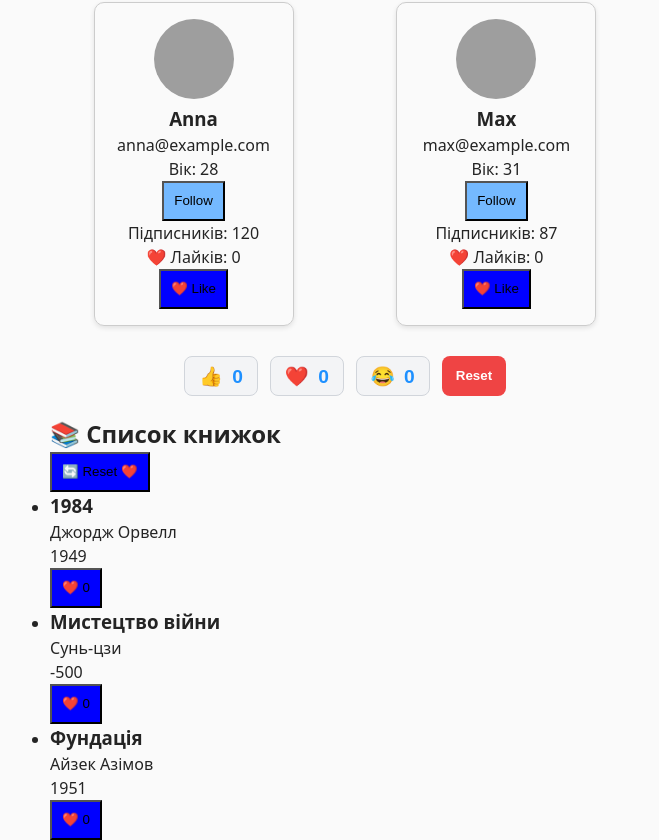
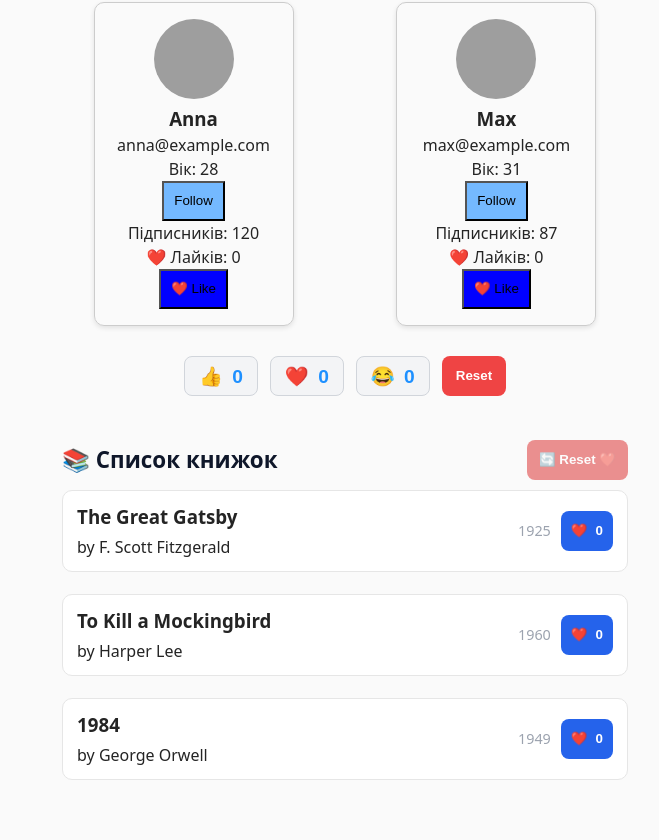
Before and after one commit to Vidiborets0012/react-learning, a React (Vite) app: page / in a window 1280 px wide. Shown: the part 835-1675 px from the top of the page, without its empty margins (295-954 px from the left). After the commit the page ends 1651 px from the top, so only its background shows below. Built offline with nearby package versions, Linux system fonts and the light colour scheme; grey boxes are pictures that could not be loaded.

Commit message:
Add BookList and BookItem components (Stage 07)

```diff
--- a/src/components/AppExp.tsx
+++ b/src/components/AppExp.tsx
@@ -5,7 +5,7 @@ import UserCard from './experiments/UserCard';
 import UserProfile from './UserProfile';
 import SocialApp from './social/SocialApp';
 import ReactionCounter from './ReactionCounter/ReactionCounter';
-import BookList from './Books/BookList';
+import BookList from './Books/BookList/BookList';
 
 export default function AppExp() {
   return (
--- a/src/components/Books/BookItem.tsx
+++ /dev/null
@@ -1,24 +0,0 @@
-type BookItemProps = {
-  title: string;
-  author: string;
-  year: number;
-  likes: number;
-  onLike: () => void;
-};
-
-export default function BookItem({
-  title,
-  author,
-  year,
-  likes,
-  onLike,
-}: BookItemProps) {
-  return (
-    <li>
-      <h3>{title}</h3>
-      <p>{author}</p>
-      <p>{year}</p>
-      <button onClick={onLike}>❤️ {likes}</button>
-    </li>
-  );
-}
--- /dev/null
+++ b/src/components/Books/BookItem/BookItem.module.css
@@ -0,0 +1,72 @@
+.item {
+  list-style: none;
+  background: #fff;
+  border: 1px solid #e6e6e6;
+  border-radius: 10px;
+  padding: 12px 14px;
+  margin-bottom: 12px;
+  transition: transform 0.12s ease, box-shadow 0.12s ease;
+}
+
+.item:hover {
+  transform: translateY(-3px);
+  box-shadow: 0 8px 20px rgba(13, 18, 26, 0.06);
+}
+
+.content {
+  display: flex;
+  justify-content: space-between;
+  align-items: center;
+  gap: 12px;
+}
+
+.meta {
+  display: flex;
+  flex-direction: column;
+  gap: 4px;
+  text-align: left;
+}
+
+.title {
+  margin: 0;
+  font-size: 1.05rem;
+  color: #0f172a;
+}
+
+.author {
+  margin: 0;
+  color: #52525b;
+  font-size: 0.9rem;
+}
+
+.controls {
+  display: flex;
+  align-items: center;
+  gap: 10px;
+}
+
+.year {
+  color: #9ca3af;
+  font-size: 0.9rem;
+}
+
+.likeBtn {
+  display: inline-flex;
+  align-items: center;
+  gap: 8px;
+  background: #2563eb;
+  color: white;
+  border: none;
+  padding: 6px 10px;
+  border-radius: 8px;
+  cursor: pointer;
+  font-weight: 600;
+}
+
+.likeBtn:hover {
+  background: #1e40af;
+}
+
+.likesCount {
+  font-weight: 700;
+}
--- /dev/null
+++ b/src/components/Books/BookItem/BookItem.tsx
@@ -0,0 +1,40 @@
+import type { Book } from '../../../types/book';
+import css from './BookItem.module.css';
+
+export type BookItemProps = Book & {
+  // id?: string;
+  // title: string;
+  // author: string;
+  // year: number;
+  // likes: number;
+  onLike: () => void;
+};
+
+export default function BookItem({
+  title,
+  author,
+  year,
+  likes,
+  onLike,
+}: BookItemProps) {
+  return (
+    <li className={css.item}>
+      <div className={css.content}>
+        <div className={css.meta}>
+          <h3>{title}</h3>
+          <p>by {author}</p>
+        </div>
+        <div className={css.controls}>
+          <span className={css.year}>{year}</span>
+          <button
+            className={css.likeBtn}
+            onClick={onLike}
+            aria-label={`Like ${title}`}
+          >
+            ❤️ <span className={css.likeCount}>{likes}</span>{' '}
+          </button>
+        </div>
+      </div>
+    </li>
+  );
+}
--- a/src/components/Books/BookList.tsx
+++ /dev/null
@@ -1,41 +0,0 @@
-import { useState } from 'react';
-import BookItem from './BookItem';
-
-export default function BookList() {
-  const [books, setBooks] = useState([
-    { title: '1984', author: 'Джордж Орвелл', year: 1949, likes: 0 },
-    { title: 'Мистецтво війни', author: 'Сунь-цзи', year: -500, likes: 0 },
-    { title: 'Фундація', author: 'Айзек Азімов', year: 1951, likes: 0 },
-  ]);
-
-  const handleLike = (index: number) => {
-    setBooks(prevBooks =>
-      prevBooks.map((book, i) =>
-        i === index ? { ...book, likes: book.likes + 1 } : book
-      )
-    );
-  };
-
-  const handleReset = () => {
-    setBooks(prevBooks => prevBooks.map(book => ({ ...book, likes: 0 })));
-  };
-
-  return (
-    <section>
-      <h2>📚 Список книжок</h2>
-      <button onClick={handleReset}>🔄 Reset ❤️</button>
-      <ul>
-        {books.map((books, index) => (
-          <BookItem
-            key={index}
-            title={books.title}
-            author={books.author}
-            year={books.year}
-            likes={books.likes}
-            onLike={() => handleLike(index)}
-          />
-        ))}
-      </ul>
-    </section>
-  );
-}
--- /dev/null
+++ b/src/components/Books/BookList/BookList.module.css
@@ -0,0 +1,47 @@
+.container {
+  margin: 24px auto;
+  max-width: 720px;
+  padding: 0 12px;
+}
+
+.header {
+  display: flex;
+  justify-content: space-between;
+  align-items: center;
+  gap: 12px;
+  margin-bottom: 10px;
+}
+
+.title {
+  margin: 0;
+  font-size: 1.4rem;
+  color: #0f172a;
+}
+
+.resetBtn {
+  background: #dc2626;
+  color: white;
+  border: none;
+  padding: 8px 12px;
+  border-radius: 8px;
+  cursor: pointer;
+  font-weight: 600;
+}
+
+.resetBtn:disabled {
+  opacity: 0.5;
+  cursor: not-allowed;
+}
+
+.list {
+  margin: 0;
+  padding: 0;
+  display: grid;
+  gap: 10px;
+}
+
+.empty {
+  color: #6b7280;
+  text-align: center;
+  padding: 16px;
+}
--- /dev/null
+++ b/src/components/Books/BookList/BookList.tsx
@@ -0,0 +1,78 @@
+import { useState } from 'react';
+import BookItem from '../BookItem/BookItem';
+import type { Book } from '../../../types/book';
+import css from './BookList.module.css';
+
+// type Book = {
+//   id: number;
+//   title: string;
+//   author: string;
+//   year: number;
+//   likes: number;
+// };
+
+const initialBooks: Book[] = [
+  {
+    id: 1,
+    title: 'The Great Gatsby',
+    author: 'F. Scott Fitzgerald',
+    year: 1925,
+    likes: 0,
+  },
+  {
+    id: 2,
+    title: 'To Kill a Mockingbird',
+    author: 'Harper Lee',
+    year: 1960,
+    likes: 0,
+  },
+  { id: 3, title: '1984', author: 'George Orwell', year: 1949, likes: 0 },
+];
+
+export default function BookList() {
+  const [books, setBooks] = useState<Book[]>(initialBooks);
+
+  const handleLike = (id: number) => {
+    setBooks(prev =>
+      prev.map(book =>
+        book.id === id ? { ...book, likes: book.likes + 1 } : book
+      )
+    );
+  };
+
+  const handleReset = () => {
+    setBooks(prev => prev.map(book => ({ ...book, likes: 0 })));
+  };
+
+  return (
+    <section className={css.container}>
+      <div className={css.header}>
+        <h2 className={css.title}>📚 Список книжок</h2>
+        <button
+          className={css.resetBtn}
+          onClick={handleReset}
+          disabled={books.every(b => b.likes === 0)}
+        >
+          🔄 Reset ❤️
+        </button>
+      </div>
+      <ul className={css.list}>
+        {books.length === 0 ? (
+          <p className={css.empty}>No books available</p>
+        ) : (
+          books.map(book => (
+            <BookItem
+              key={book.id}
+              id={book.id}
+              title={book.title}
+              author={book.author}
+              year={book.year}
+              likes={book.likes}
+              onLike={() => handleLike(book.id)}
+            />
+          ))
+        )}
+      </ul>
+    </section>
+  );
+}
--- /dev/null
+++ b/src/types/book.ts
@@ -0,0 +1,7 @@
+export type Book = {
+  id: number;
+  title: string;
+  author: string;
+  year: number;
+  likes: number;
+};
```
